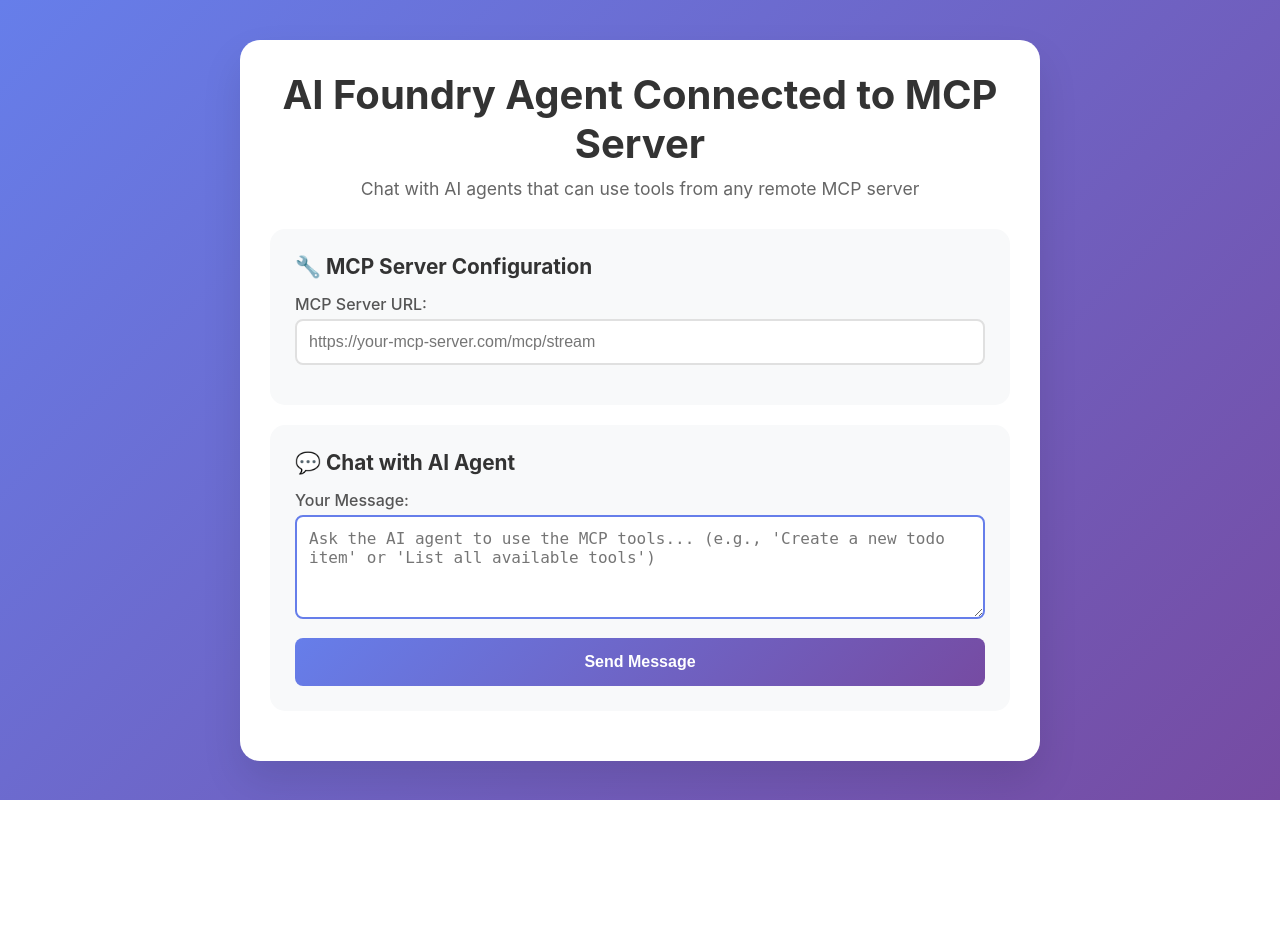
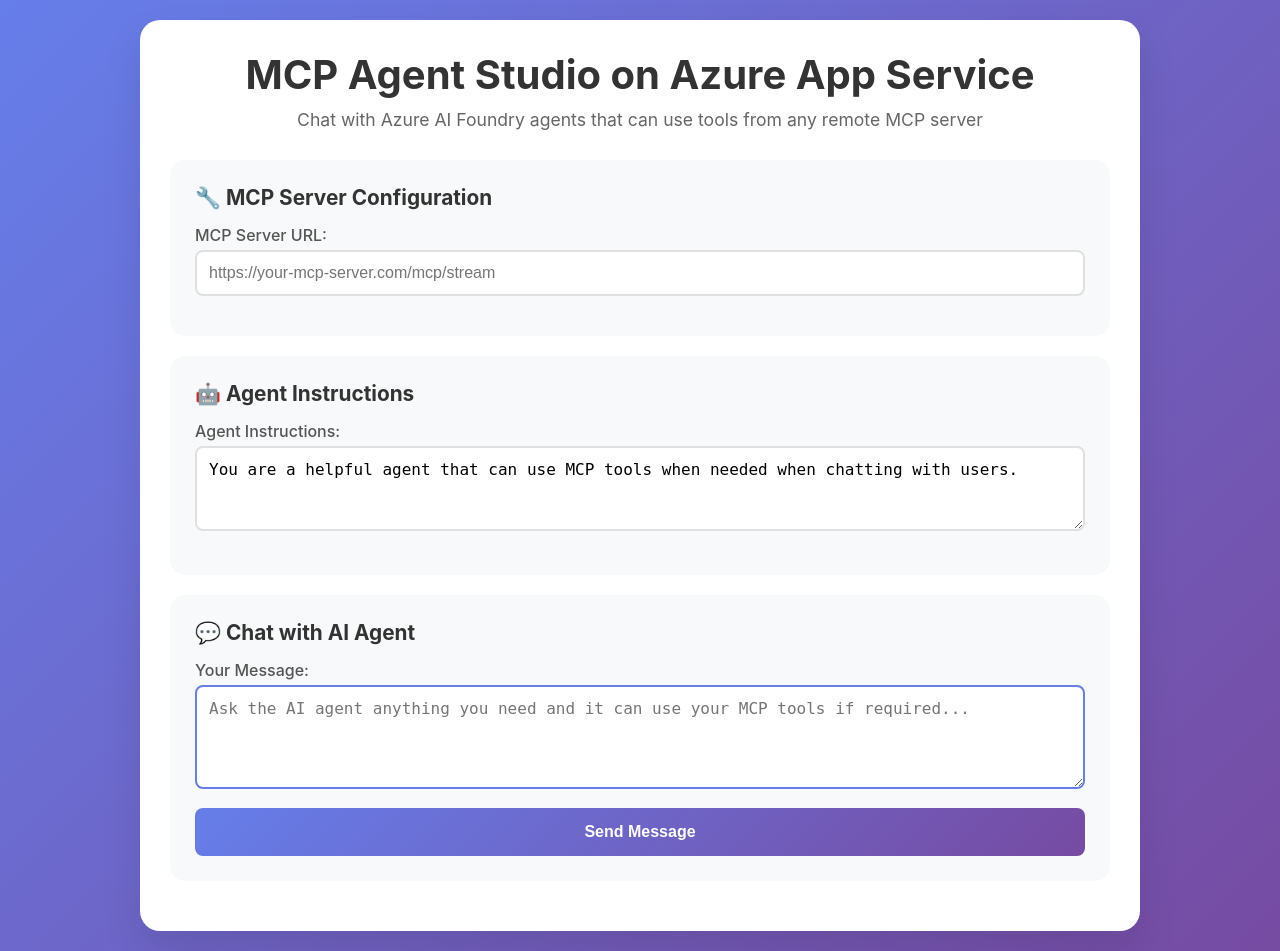
Before and after one commit to Azure-Samples/app-service-mcp-foundry-agent-python, a FastAPI app: page / in a window 1280 px wide. Before the commit the page ends 800 px from the top, so only its background shows below. Run offline with FastAPI, Linux system fonts and the light colour scheme.

Commit message:
formatting

```diff
--- a/main.py
+++ b/main.py
@@ -18,7 +18,7 @@ logger = logging.getLogger(__name__)
 
 # Initialize FastAPI
 app = FastAPI(
-    title="Generic MCP Chat Interface",
+    title="MCP Agent Studio",
     description="A simple web interface for chatting with agents that use any MCP server",
     version="1.0.0"
 )
@@ -38,6 +38,10 @@ MODEL_DEPLOYMENT = os.getenv('MODEL_DEPLOYMENT', 'gpt-4o')
 class ChatRequest(BaseModel):
     message: str
     mcp_server_url: str
+    instructions: Optional[str] = (
+        "You are a helpful agent that can use MCP tools when needed "
+        "when chatting with users."
+    )
 
 class ChatResponse(BaseModel):
     response: str
@@ -89,9 +93,7 @@ async def chat_with_mcp_agent(chat_request: ChatRequest):
             agent = agents_client.create_agent(
                 model=MODEL_DEPLOYMENT,
                 name="mcp-chat-agent",
-                instructions="""
-                You are a helpful agent that can use MCP tools when needed when chatting with users.
-                """,
+                instructions=chat_request.instructions,
                 tools=mcp_tool.definitions,
             )
             logger.info(f"Created agent, ID: {agent.id}")
@@ -161,7 +163,7 @@ async def chat_with_mcp_agent(chat_request: ChatRequest):
 if __name__ == "__main__":
     import uvicorn
 
-    print("🚀 Starting Generic MCP Chat Interface...")
+    print("🚀 Starting MCP Agent Studio...")
     print("🔗 Chat Interface: http://localhost:8000")
     print("❤️ Health Check: http://localhost:8000/health")
     print("-" * 50)
--- a/static/css/style.css
+++ b/static/css/style.css
@@ -20,7 +20,7 @@ body {
     border-radius: 20px;
     box-shadow: 0 20px 40px rgba(0, 0, 0, 0.1);
     width: 100%;
-    max-width: 800px;
+    max-width: 1000px;
     padding: 30px;
 }
 
@@ -326,6 +326,12 @@ body {
 }
 
 /* Responsive Design */
+@media (max-width: 900px) {
+    .header h1 {
+        font-size: 2.2rem;
+    }
+}
+
 @media (max-width: 768px) {
     body {
         padding: 10px;
@@ -336,7 +342,7 @@ body {
     }
 
     .header h1 {
-        font-size: 2rem;
+        font-size: 1.8rem;
     }
 
     .form-section {
@@ -347,3 +353,10 @@ body {
         padding: 20px;
     }
 }
+
+@media (max-width: 600px) {
+    .header h1 {
+        font-size: 1.6rem;
+        line-height: 1.2;
+    }
+}
--- a/templates/index.html
+++ b/templates/index.html
@@ -3,7 +3,7 @@
 <head>
     <meta charset="UTF-8">
     <meta name="viewport" content="width=device-width, initial-scale=1.0">
-    <title>Agent Chat Interface</title>
+    <title>MCP Agent Studio</title>
     <link rel="stylesheet" href="/static/css/style.css">
 </head>
 <body>
@@ -12,8 +12,8 @@
 
     <div class="container">
         <div class="header">
-            <h1>AI Foundry Agent Connected to MCP Server</h1>
-            <p>Chat with AI agents that can use tools from any remote MCP server</p>
+            <h1>MCP Agent Studio on Azure App Service</h1>
+            <p>Chat with Azure AI Foundry agents that can use tools from any remote MCP server</p>
         </div>
 
         <form id="chatForm">
@@ -28,11 +28,20 @@
             </div>
 
             <div class="form-section">
+                <h2>🤖 Agent Instructions</h2>
+                <div class="form-group">
+                    <label for="instructions">Agent Instructions:</label>
+                    <textarea id="instructions" name="instructions" rows="3"
+                              placeholder="Customize how the agent should behave and use the MCP tools...">You are a helpful agent that can use MCP tools when needed when chatting with users.</textarea>
+                </div>
+            </div>
+
+            <div class="form-section">
                 <h2>💬 Chat with AI Agent</h2>
                 <div class="form-group">
                     <label for="message">Your Message:</label>
                     <textarea id="message" name="message" rows="4" required
-                              placeholder="Ask the AI agent to use the MCP tools... (e.g., 'Create a new todo item' or 'List all available tools')"></textarea>
+                              placeholder="Ask the AI agent anything you need and it can use your MCP tools if required..."></textarea>
                 </div>
 
                 <button type="submit" class="chat-button" id="submitBtn">
@@ -178,11 +187,10 @@
             });
         }
 
-        form.addEventListener('submit', async (e) => {
-            e.preventDefault();
-
+        async function sendMessage() {
             const mcpUrl = document.getElementById('mcpUrl').value.trim();
             const message = document.getElementById('message').value.trim();
+            const instructions = document.getElementById('instructions').value.trim();
 
             if (!mcpUrl || !message) {
                 showStatus('Please fill in all required fields', 'error');
@@ -200,7 +208,8 @@
                     },
                     body: JSON.stringify({
                         message: message,
-                        mcp_server_url: mcpUrl
+                        mcp_server_url: mcpUrl,
+                        instructions: instructions || "You are a helpful agent that can use MCP tools when needed when chatting with users."
                     })
                 });
 
@@ -220,6 +229,20 @@
             } finally {
                 setLoading(false);
             }
+        }
+
+        form.addEventListener('submit', async (e) => {
+            e.preventDefault();
+            await sendMessage();
+        });
+
+        // Handle Enter key in the message textarea
+        document.getElementById('message').addEventListener('keydown', (e) => {
+            if (e.key === 'Enter' && !e.shiftKey) {
+                e.preventDefault(); // Prevent default newline behavior
+                sendMessage();
+            }
+            // Shift+Enter will still create a new line
         });
 
         // Auto-focus on message field
```
